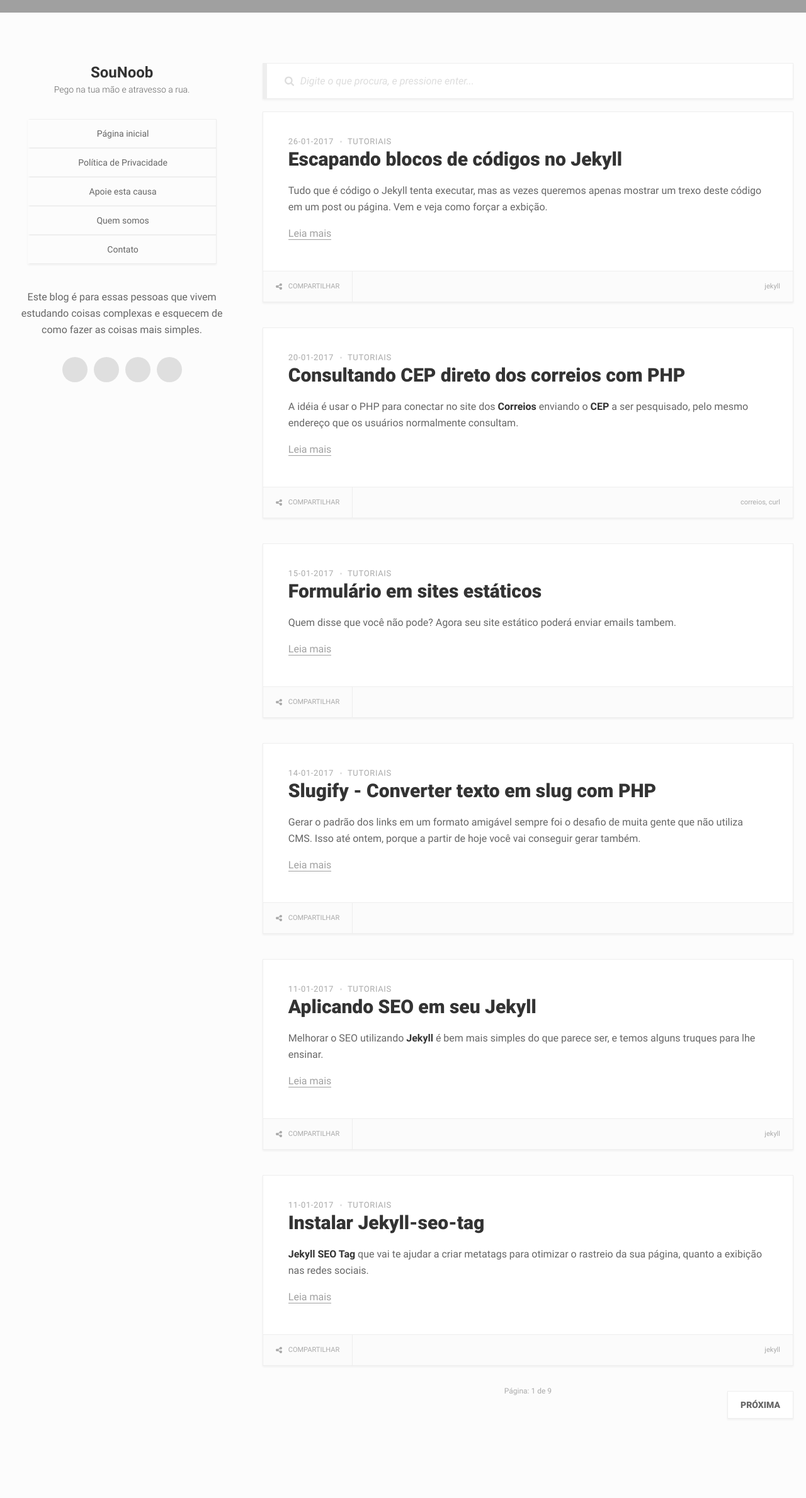
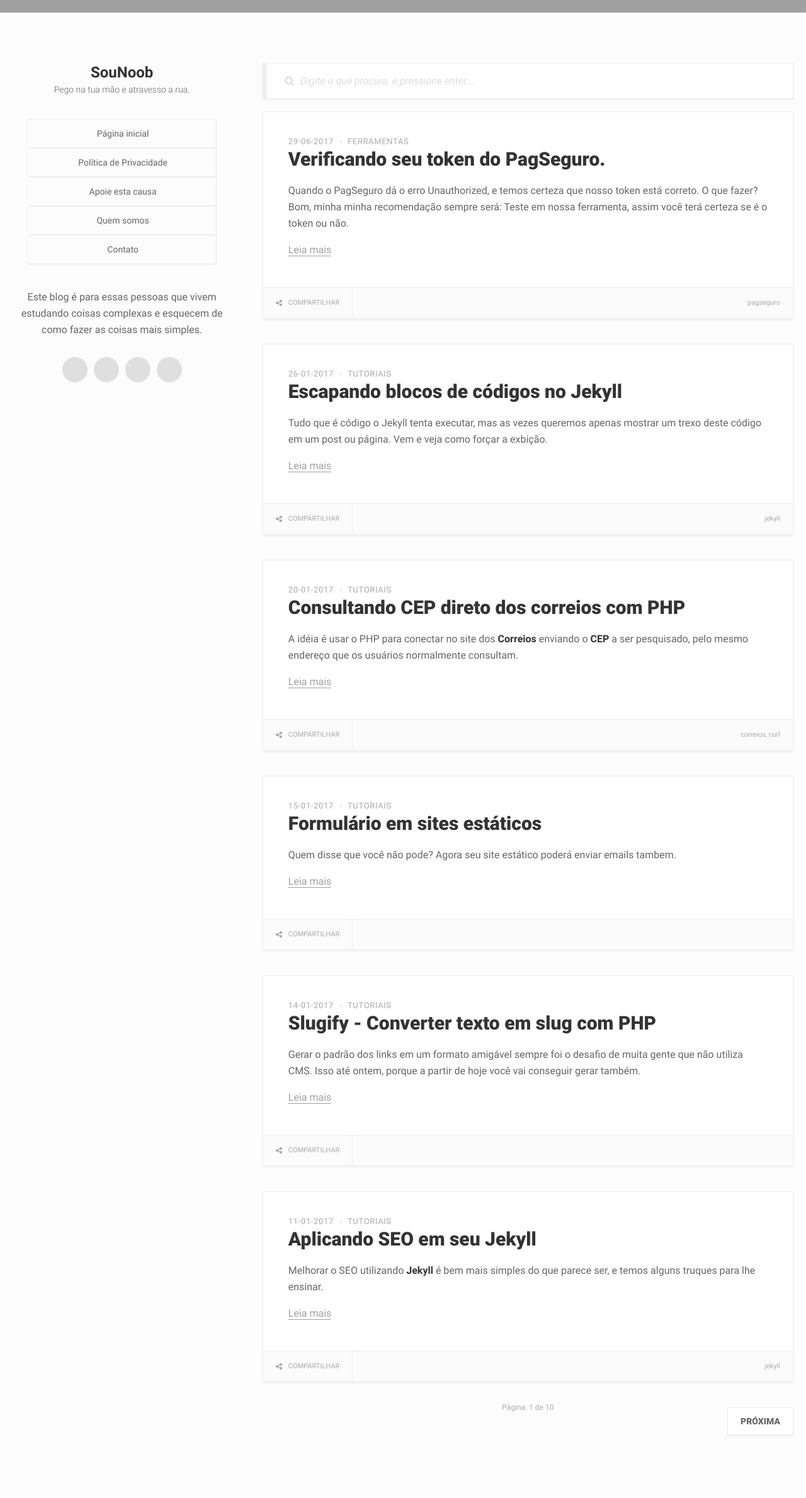
Before and after one commit to sounoob/sounoob.github.io, a Jekyll site: the page built from index.html, in a window 1280 px wide. Shown: the whole page at 63% size. Built offline with Jekyll 4.4.1, drawn with Linux system fonts in a browser that asks for light colours; the list of posts is cut into pages by our own code; before the commit the page ends 2353 px from its top, so only the background shows below that.

Commit message:
pagseguro token check

```diff
--- a/_includes/head.html
+++ b/_includes/head.html
@@ -5,7 +5,7 @@
     <meta name="msvalidate.01" content="8EA1A0479084B45F2F4CC903ED580BD8" />
     <meta name="viewport" content="width=device-width, initial-scale=1">
     <meta name="theme-color" content="#4f4f4f">
-    <link rel="stylesheet" href="/assets/css/20170122.css" media="screen">
+    <link rel="stylesheet" href="/assets/css/20170729.css" media="screen">
     <link rel="publisher" href="{{ site.google_publisher }}"/>
     <meta property="og:locale" content="pt_BR"/>
     <meta name="twitter:card" content="{{ site.twitter_card }}"/>
--- /dev/null
+++ b/_posts/2017-06-29-verificando-seu-token-do-pagseguro.html
@@ -0,0 +1,32 @@
+---
+title: Verificando seu token do PagSeguro.
+categories:
+- Ferramentas
+tags:
+- PagSeguro
+author: Sena
+layout: post
+---
+
+<p>
+    Quando o PagSeguro dá o erro Unauthorized, e temos certeza que nosso token está correto. O que fazer?
+    <br>
+    Bom, minha minha recomendação sempre será: Teste em nossa ferramenta, assim você terá certeza se é o token ou não.
+</p>
+<!--more-->
+<p>Essa ferramenta utiliza uma das APIs de consulta do PagSeguro para realizar a validação, não fazemos nenhuma alteração na sua conta, pode ficar tranquilo.</p>
+<script src="/assets/js/checkTokenPagSeguro.js"> </script>
+<h3 id="result"></h3>
+<form onsubmit="return sayTheTrue();" class="contact" action="" method="post">
+    <div class="form-group">
+        <label for="email">E-mail do PagSeguro:</label><br>
+        <input type="email" name="email" id="email" class="form-control" required />
+    </div>
+    <div class="form-group">
+        <label for="token">Token:</label><br>
+        <input type="text" name="token" id="token" class="form-control" required />
+    </div>
+    <div class="form-group">
+        <button type="submit" class="btn" value="enviar" name="enviar">ENVIAR</button>
+    </div>
+</form>
--- a/assets/css/_main.scss
+++ b/assets/css/_main.scss
@@ -34,7 +34,7 @@
     padding: 0;
     resize: none
 }
-.contact-form {
+.contact {
     max-width: 500px;
 }
 .form-group {
--- /dev/null
+++ b/category/ferramentas/index.html
@@ -0,0 +1,6 @@
+---
+title: Ferramentas
+layout: category
+category: Ferramentas
+description: Aqui teremos uma lista de ferramentas que irá ajudar você a ser um pouco menos noob. Mas cuidado... Nunca esqueça das raizes...
+---
```
Also changed, not shown: assets/js/checkTokenPagSeguro.js (added, +49 -0 lines), contato/index.html (+4 -4 lines), assets/css/20170729.scss (renamed from assets/css/20170122.scss).
